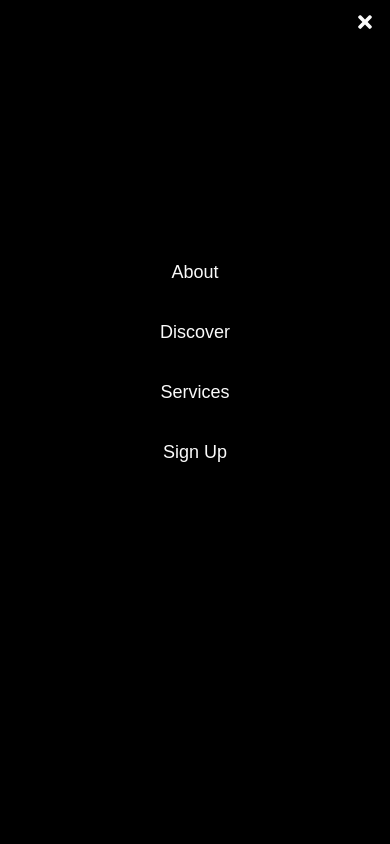
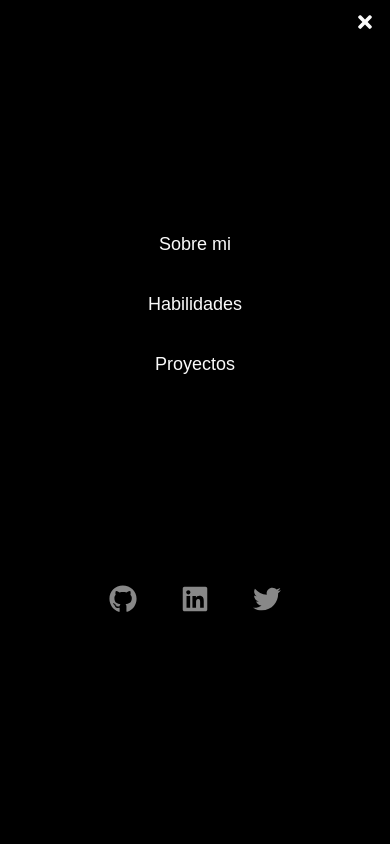
Before and after one commit to JeralPineda/portfolio, a React (Create React App) app: page / in a window 390 px wide. Both pictures are taken after a click on the element 345 px from the left and 43 px from the top of the page. Shown: the top 844 px of the page. Built offline with nearby package versions, Linux system fonts and the light colour scheme; a web font is replaced by a local one.

Commit message:
Cambiando los estilos y agregando redes sociales

```diff
--- a/src/components/web/Sidebar/SidebarElements.js
+++ b/src/components/web/Sidebar/SidebarElements.js
@@ -1,6 +1,5 @@
 import styled from 'styled-components';
 import { FaTimes } from 'react-icons/fa';
-import { Link as LinkR } from 'react-router-dom';
 import { Link as LinkS } from 'react-scroll';
 
 export const SidebarContainer = styled.aside`
@@ -14,6 +13,7 @@ export const SidebarContainer = styled.aside`
    top: 0;
    left: 0;
    transition: 0.3s ease-in-out;
+
    /* backdrop-filter: blur(200px); */
    opacity: ${({ isOpen }) => (isOpen ? '100%' : '0')};
    top: ${({ isOpen }) => (isOpen ? '0' : '-100%')};
@@ -61,7 +61,7 @@ export const SidebarLink = styled(LinkS)`
    cursor: pointer;
 
    &:hover {
-      color: #01bf71;
+      color: #590271;
       transition: 0.2s ease-in-out;
    }
 `;
@@ -71,21 +71,21 @@ export const SideBtnWrapp = styled.div`
    justify-content: center;
 `;
 
-export const SidebarRoute = styled(LinkR)`
-   border-radius: 5rem;
-   background: #01bf71;
-   padding: 1.6rem 6.4rem;
-   color: #010606;
-   font-size: 1.8rem;
-   outline: none;
-   border: none;
-   cursor: pointer;
-   transition: all 0.2s ease-in-out;
-   text-decoration: none;
+export const SidebarSocial = styled.nav`
+   display: flex;
+   justify-content: center;
+`;
 
-   &:hover {
+export const SidebarSocialIcons = styled.a`
+   padding: 1rem 2.2rem;
+   font-size: 2.8rem;
+
+   path {
+      color: #ccca;
       transition: all 0.2s ease-in-out;
-      color: #010606;
-      background: #fafafa;
+
+      &:hover {
+         color: #fafafa;
+      }
    }
 `;
--- a/src/components/web/Sidebar/index.js
+++ b/src/components/web/Sidebar/index.js
@@ -1,5 +1,6 @@
 import React from 'react';
-import { CloseIcon, Icon, SidebarContainer, SidebarLink, SidebarMenu, SidebarWrapper } from './SidebarElements';
+import { FaGithub, FaLinkedin, FaTwitter } from 'react-icons/fa';
+import { CloseIcon, Icon, SidebarContainer, SidebarLink, SidebarMenu, SidebarSocial, SidebarSocialIcons, SidebarWrapper } from './SidebarElements';
 
 export const Sidebar = ({ isOpen, toggle }) => {
    return (
@@ -11,18 +12,32 @@ export const Sidebar = ({ isOpen, toggle }) => {
          <SidebarWrapper>
             <SidebarMenu>
                <SidebarLink to='about' onClick={toggle}>
-                  About
+                  Sobre mi
                </SidebarLink>
-               <SidebarLink to='discover' onClick={toggle}>
-                  Discover
+
+               <SidebarLink to='skills' onClick={toggle}>
+                  Habilidades
                </SidebarLink>
-               <SidebarLink to='services' onClick={toggle}>
-                  Services
-               </SidebarLink>
-               <SidebarLink to='signup' onClick={toggle}>
-                  Sign Up
+
+               <SidebarLink to='projects' onClick={toggle}>
+                  Proyectos
                </SidebarLink>
             </SidebarMenu>
+
+            {/* Social icon */}
+            <SidebarSocial>
+               <SidebarSocialIcons href='https://github.com/JeralPineda' target='_blank' aria-label='GitHub'>
+                  <FaGithub />
+               </SidebarSocialIcons>
+
+               <SidebarSocialIcons href='/' target='_blank' aria-label='Linkendin'>
+                  <FaLinkedin />
+               </SidebarSocialIcons>
+
+               <SidebarSocialIcons href='https://twitter.com/jeral22800823' target='_blank' aria-label='Twitter'>
+                  <FaTwitter />
+               </SidebarSocialIcons>
+            </SidebarSocial>
          </SidebarWrapper>
       </SidebarContainer>
    );
```
